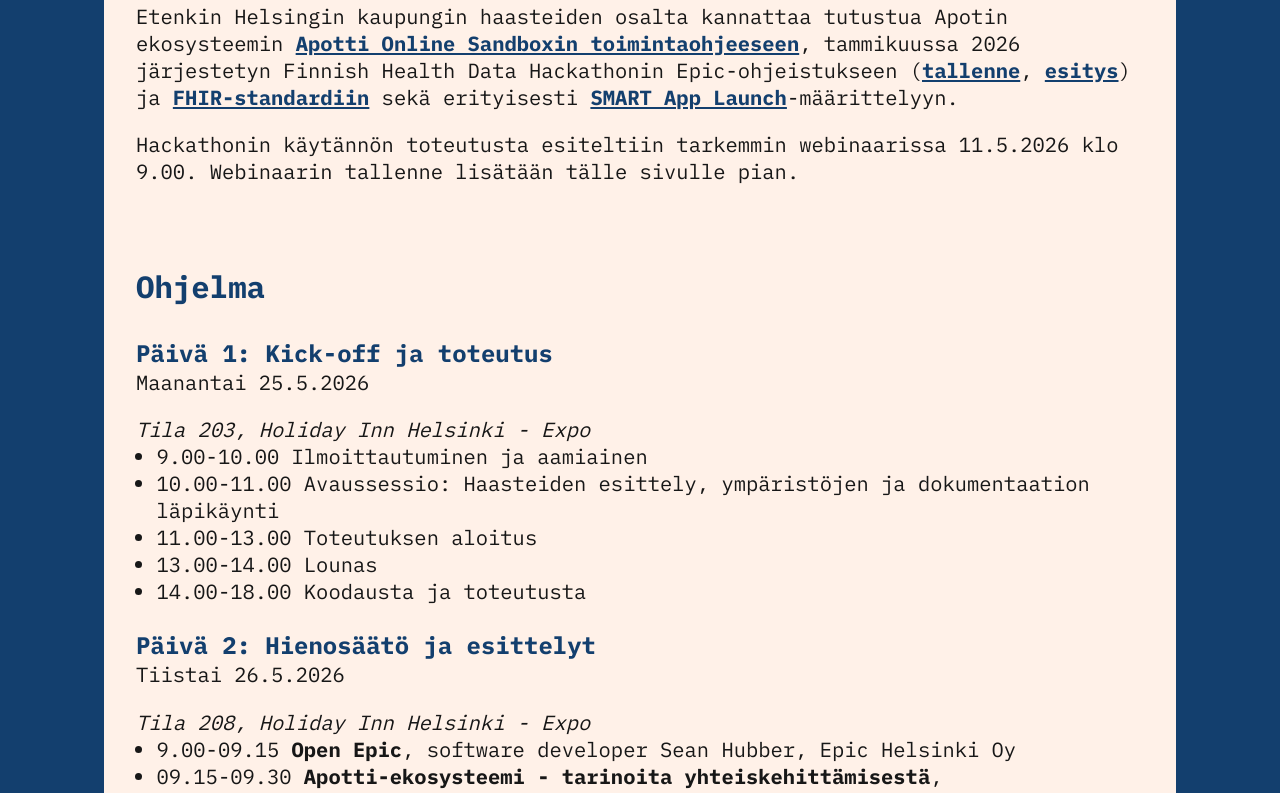
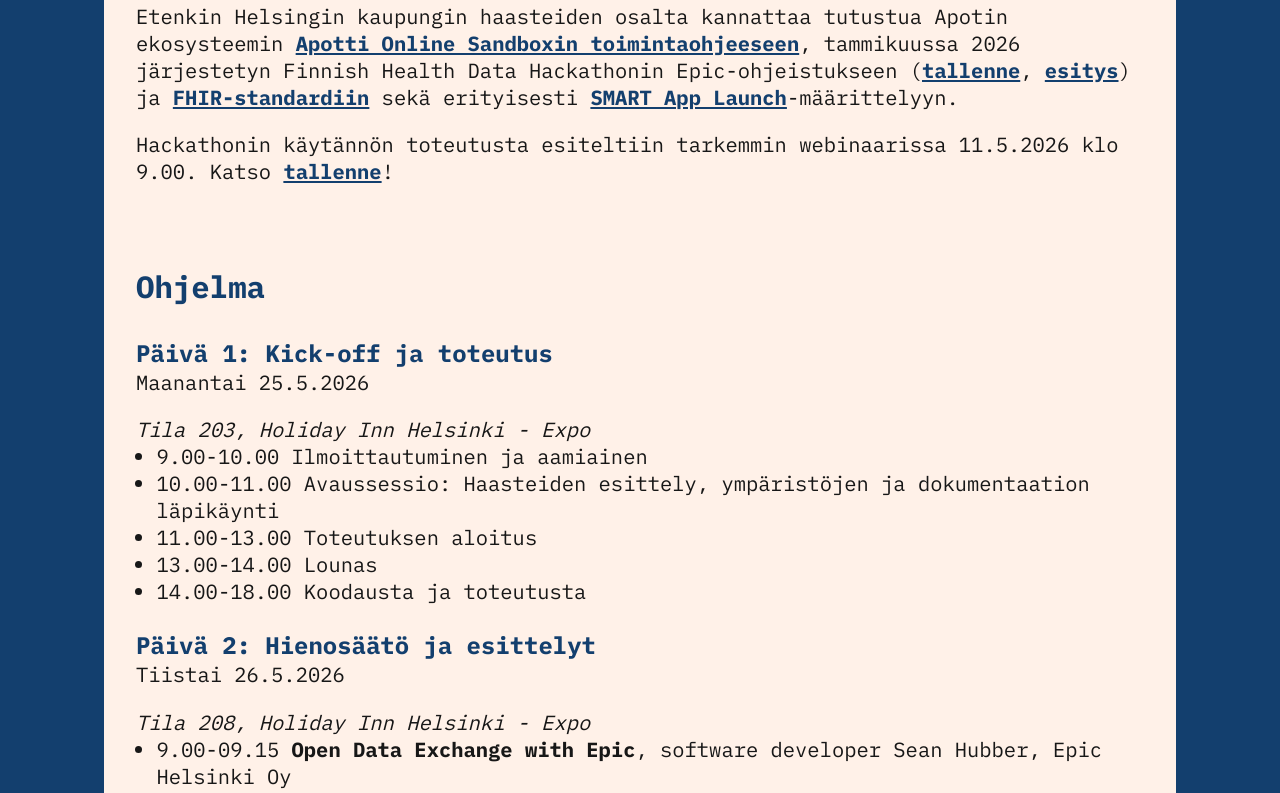
Before and after one commit to fhir-fi/hackathon, a Next.js app: page /hackathon/ in a window 1280 px wide. Shown: the part 1880-2673 px from the top of the page. Built offline with nearby package versions, Linux system fonts and the light colour scheme.

Commit message:
Add webinar recording
Also fix the title of Sean's presentation.

```diff
--- a/app/page.js
+++ b/app/page.js
@@ -260,8 +260,8 @@
         </p>
         <p>
           Hackathonin käytännön toteutusta esiteltiin tarkemmin webinaarissa <time
-          dateTime="2026-05-11T09:00:00+03:00">11.5.2026 klo 9.00</time>. Webinaarin tallenne
-          lisätään tälle sivulle pian.
+          dateTime="2026-05-11T09:00:00+03:00">11.5.2026 klo 9.00</time>. Katso <a
+          href="https://youtu.be/RL7Dg3T7WIE?si=HZX98RjqPQtu4SPQ">tallenne</a>!
         </p>
       </section>
       <section id="program">
@@ -298,8 +298,8 @@
         <ul>
           <li>
             <time dateTime="2026-05-25T09:00:00+03:00">9.00</time>-<time
-            dateTime="2026-05-25T09:15:00+03:00">09.15</time> <strong>Open Epic</strong>, software
-            developer Sean Hubber, Epic Helsinki Oy
+            dateTime="2026-05-25T09:15:00+03:00">09.15</time> <strong>Open Data Exchange with
+            Epic</strong>, software developer Sean Hubber, Epic Helsinki Oy
           </li>
           <li>
             <time dateTime="2026-05-25T09:15:00+03:00">09.15</time>-<time
```
